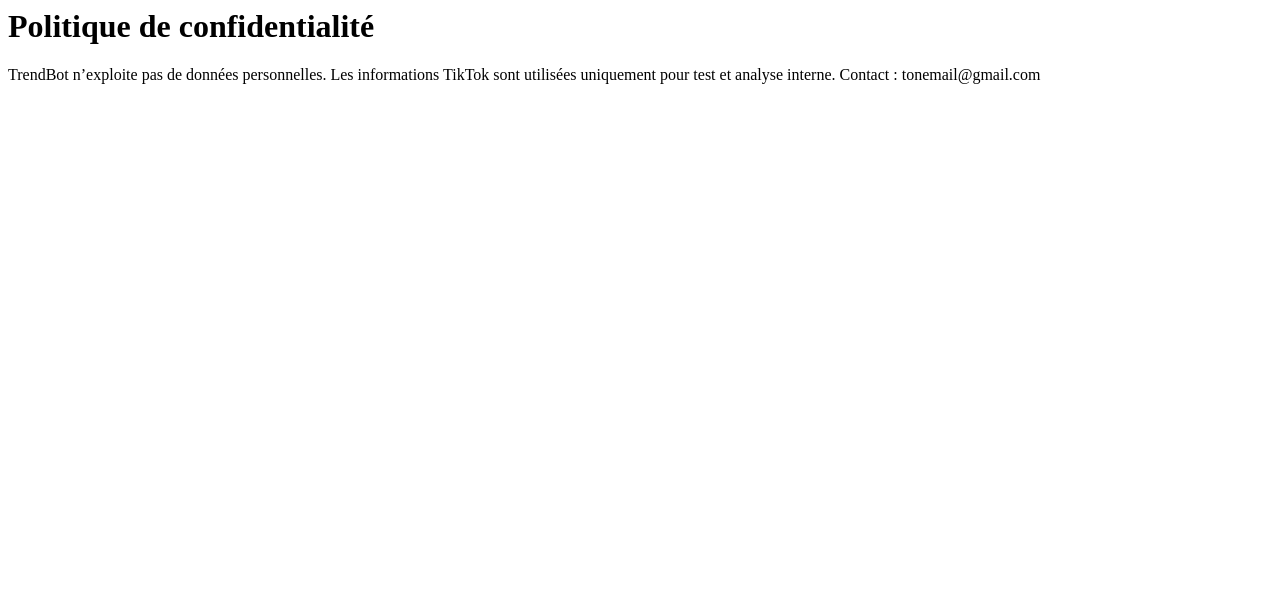
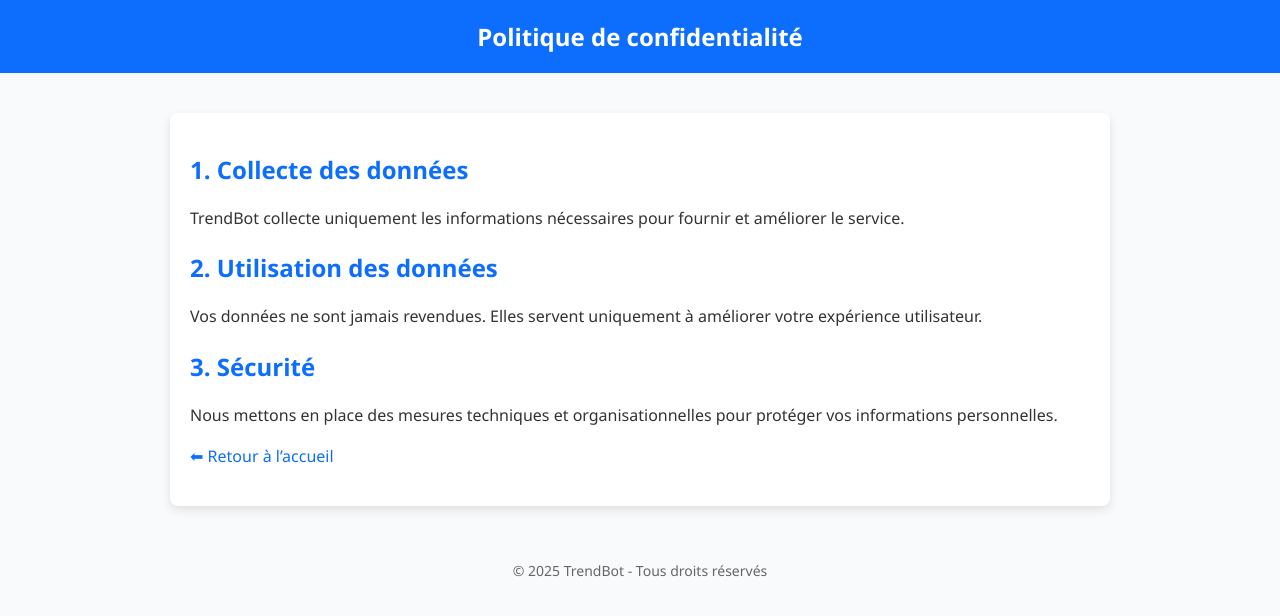
Before and after one commit to fartekdz/trendbot-legal, a plain HTML site: page privacy.html in a window 1280 px wide. Drawn offline with Linux system fonts and the light colour scheme.

Commit message:
Update privacy.html

```diff
--- a/privacy.html
+++ b/privacy.html
@@ -1,2 +1,40 @@
-<h1>Politique de confidentialité</h1>
-<p>TrendBot n’exploite pas de données personnelles. Les informations TikTok sont utilisées uniquement pour test et analyse interne. Contact : tonemail@gmail.com</p>
+<!DOCTYPE html>
+<html lang="fr">
+<head>
+  <meta charset="UTF-8">
+  <title>Politique de confidentialité – TrendBot</title>
+  <style>
+    body {font-family: "Segoe UI", Roboto, Arial, sans-serif; background: #f9fafc; color: #333; margin: 0; padding: 0;}
+    header {background: #0d6efd; color: white; padding: 20px; text-align: center;}
+    header h1 {margin: 0; font-size: 24px;}
+    main {max-width: 900px; margin: 40px auto; padding: 20px; background: white; border-radius: 8px; box-shadow: 0 4px 10px rgba(0,0,0,0.1);}
+    h2 {color: #0d6efd;}
+    p {line-height: 1.6;}
+    footer {text-align: center; padding: 15px; font-size: 14px; color: #666; margin-top: 40px;}
+    a {color: #0d6efd; text-decoration: none;}
+    a:hover {text-decoration: underline;}
+  </style>
+</head>
+<body>
+  <header>
+    <h1>Politique de confidentialité</h1>
+  </header>
+
+  <main>
+    <h2>1. Collecte des données</h2>
+    <p>TrendBot collecte uniquement les informations nécessaires pour fournir et améliorer le service.</p>
+
+    <h2>2. Utilisation des données</h2>
+    <p>Vos données ne sont jamais revendues. Elles servent uniquement à améliorer votre expérience utilisateur.</p>
+
+    <h2>3. Sécurité</h2>
+    <p>Nous mettons en place des mesures techniques et organisationnelles pour protéger vos informations personnelles.</p>
+
+    <p><a href="index.html">⬅ Retour à l’accueil</a></p>
+  </main>
+
+  <footer>
+    © 2025 TrendBot - Tous droits réservés
+  </footer>
+</body>
+</html>
```
